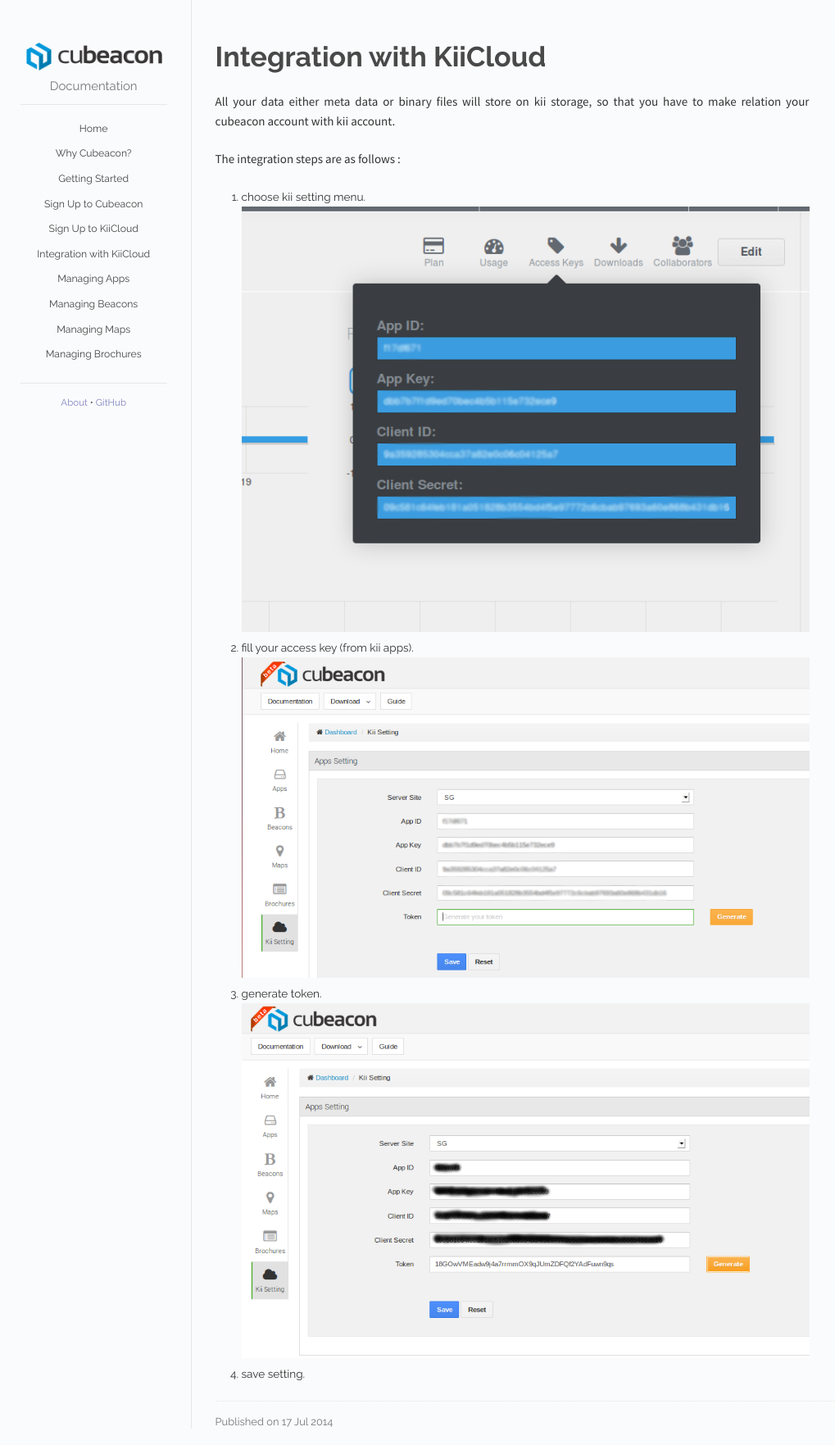
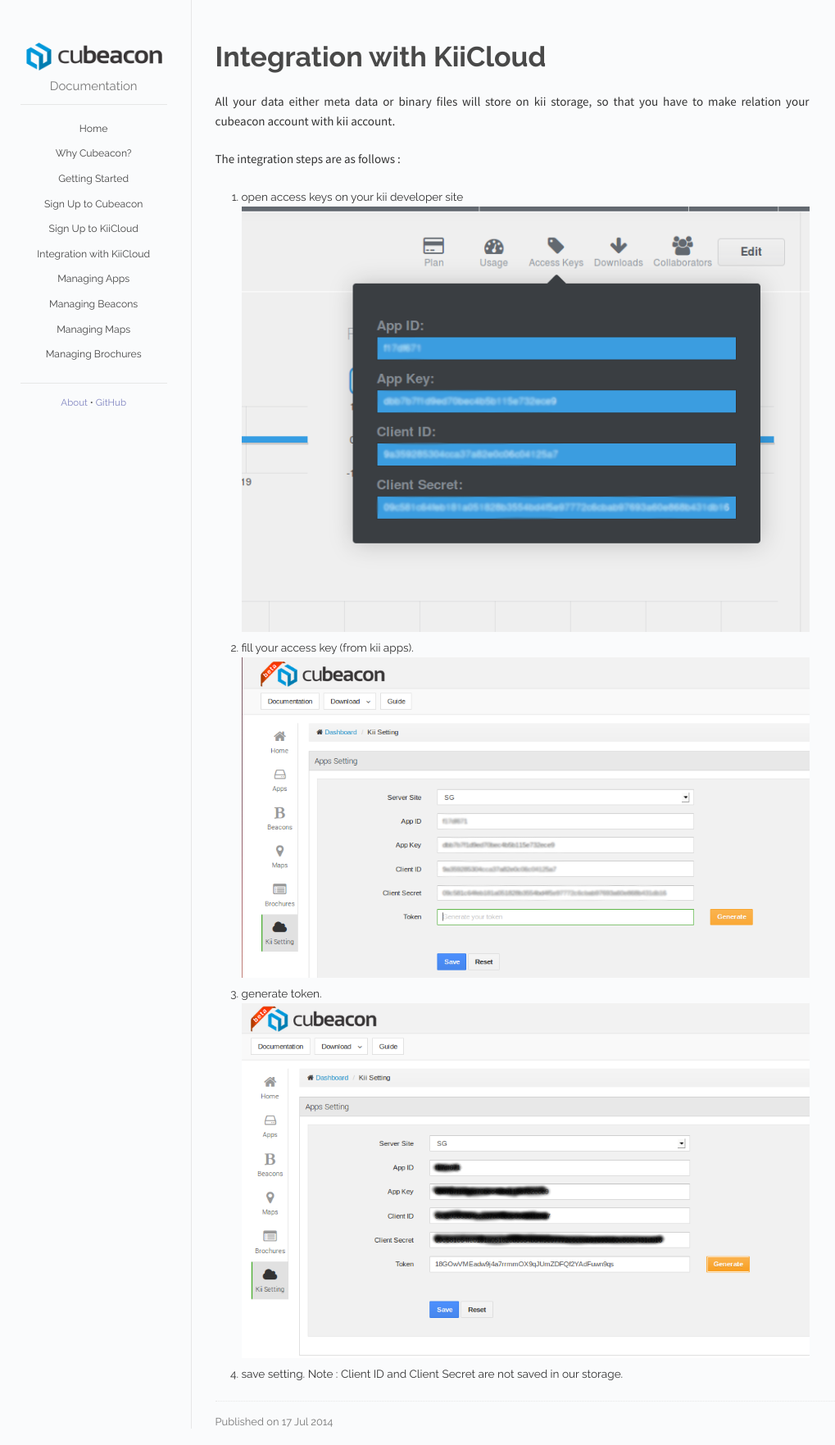
Before and after one commit to cubeacon/cubeacon.github.io, a Jekyll site: the page built from saas/integrate-kii/index.html, in a window 1280 px wide. Shown: the whole page at 82% size, without its empty margins (125-1144 px from the left). Built offline with Jekyll 4.4.1, drawn with Linux system fonts in a browser that asks for light colours; Markdown is read by kramdown in place of the engine named in the settings.

Commit message:
menambahkan informasi di kii setting #1

```diff
--- a/saas/integrate-kii/index.html
+++ b/saas/integrate-kii/index.html
@@ -10,10 +10,10 @@ categories: posts
 
 <p>The integration steps are as follows :</p>
 <ol>
-	<li>choose kii setting menu.</li>
+	<li>open access keys on your kii developer site</li>
 	<img class="post-image" src="/images/signup-kii-get-access-key.png" alt="choose kii setting menu.">
 	<li>fill your access key (from kii apps).</li>
 	<img class="post-image" src="/images/integration-account-fill-access-key.png" alt="fill your access key (from kii apps).">
 	<li>generate token.<img class="post-image" src="/images/integration-account-generate-token.png" alt="generate token"></li>
-	<li>save setting.</li>
+	<li>save setting. Note : Client ID and Client Secret are not saved in our storage.</li>
 </ol>
```
